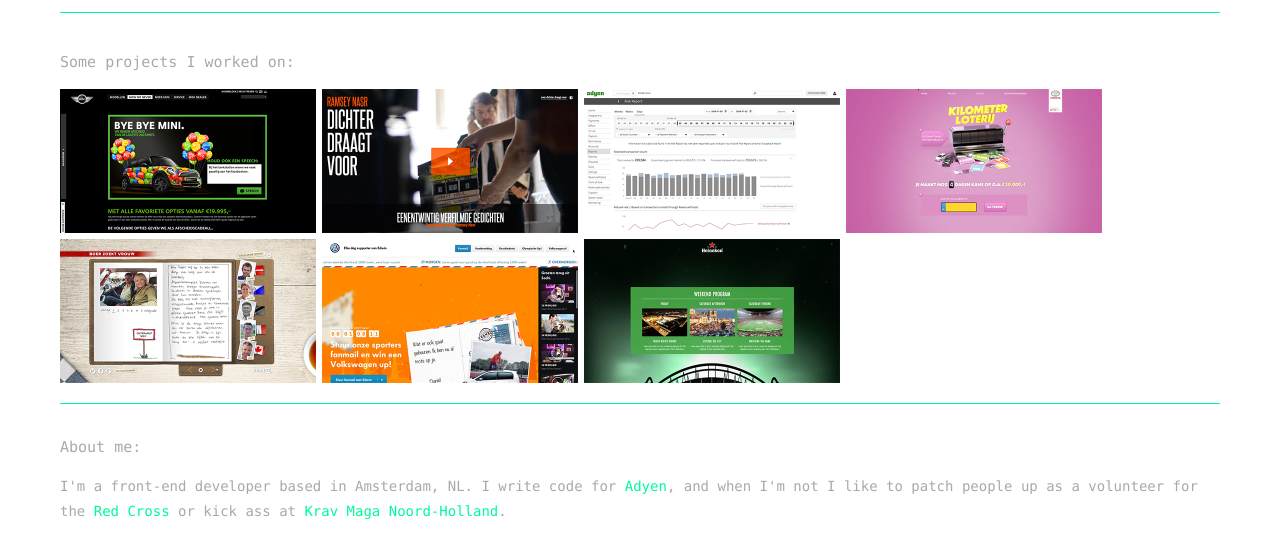
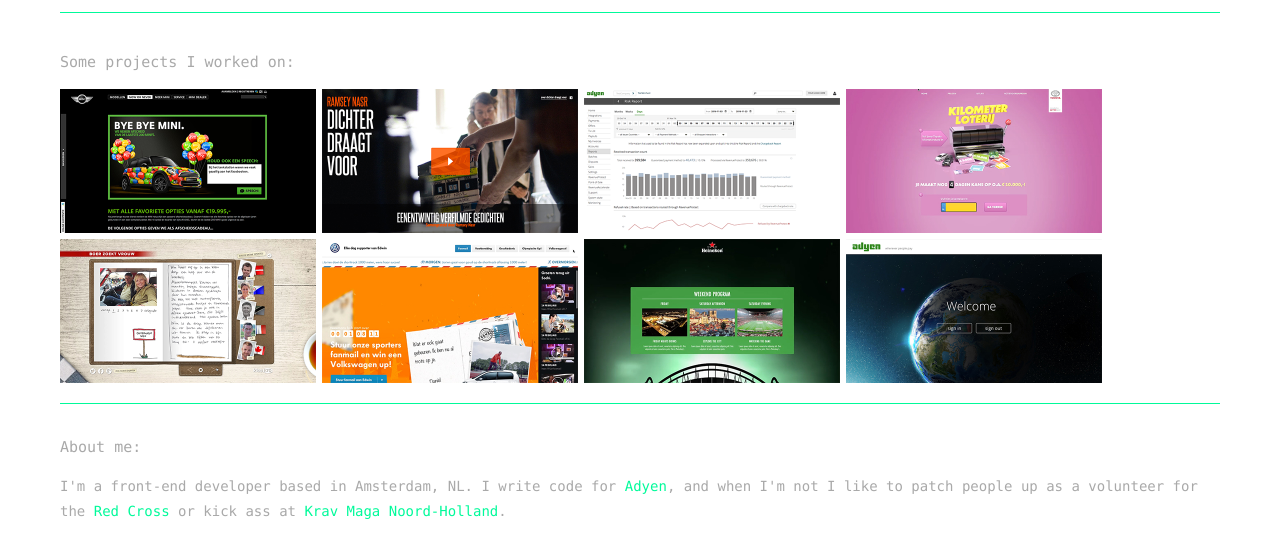
Before and after one commit to bartderijk/bartderijk.github.io, a plain HTML site: page index.html in a window 1280 px wide. Shown: the part 83-640 px from the top of the page. Drawn offline with Linux system fonts and the light colour scheme.

Commit message:
Added some more work

```diff
--- a/index.html
+++ b/index.html
@@ -39,6 +39,7 @@
             <img width="256px" height="144px" src="img/bzv.jpg">
             <img width="256px" height="144px" src="img/vw.jpg">
             <img width="256px" height="144px" src="img/heineken.jpg">
+            <img width="256px" height="144px" src="img/visits.jpg">
         </section>
 
         <h2>About me:</h2>
```
Also changed, not shown: img/visits.jpg (added).
